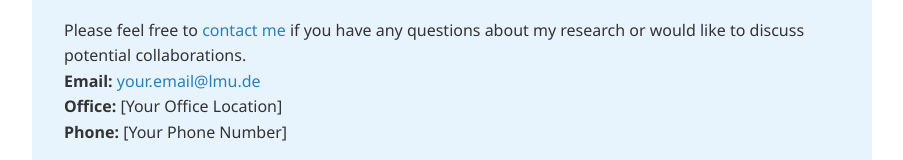
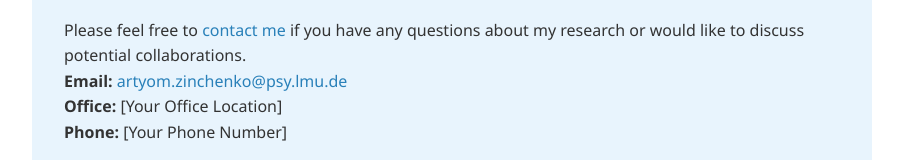
Before and after one commit to ArtyomZinchenko/ArtyomZinchenko.github.io, a plain HTML site: page index.html in a window 1280 px wide. Shown: the part 1618-1778 px from the top of the page, without its empty margins (188-1091 px from the left). Drawn offline with Linux system fonts and the light colour scheme.

Commit message:
Update index.html
emails

```diff
--- a/index.html
+++ b/index.html
@@ -337,12 +337,12 @@
                 <div class="contact-section">
                     <h2>Contact</h2>
                     <p>
-                        Please feel free to <a href="mailto:your.email@lmu.de">contact me</a>
+                        Please feel free to <a href="mailto:artyom.zinchenko@psy.lmu.de">contact me</a>
                         if you have any questions about my research or would like to discuss
                         potential collaborations.
                     </p>
                     <p>
-                        <strong>Email:</strong> <a href="mailto:your.email@lmu.de">your.email@lmu.de</a><br>
+                        <strong>Email:</strong> <a href="mailto:artyom.zinchenko@psy.lmu.de">artyom.zinchenko@psy.lmu.de</a><br>
                         <strong>Office:</strong> [Your Office Location]<br>
                         <strong>Phone:</strong> [Your Phone Number]
                     </p>
```
